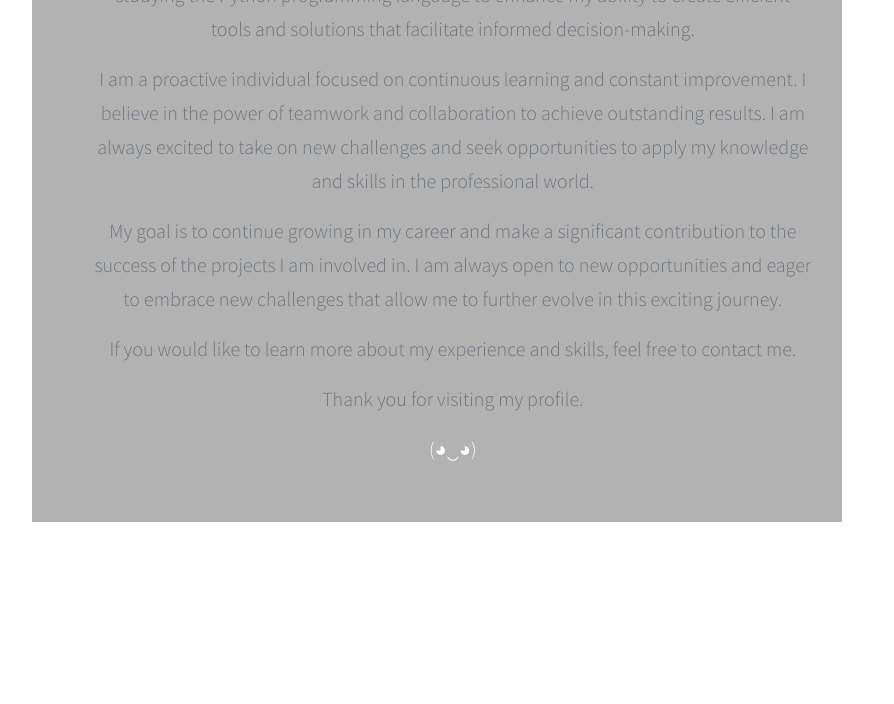
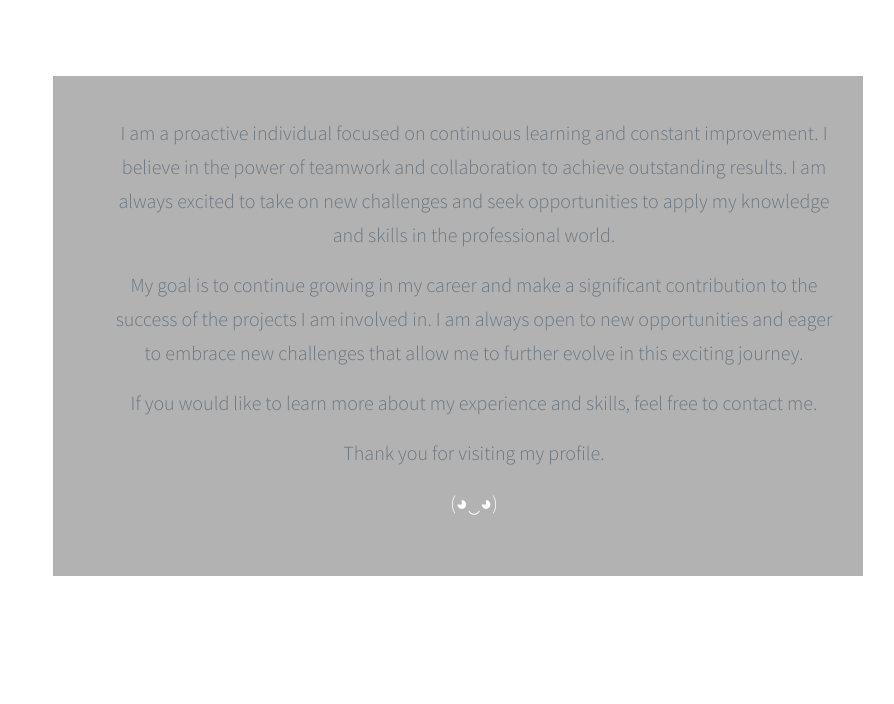
Before and after one commit to floorii18/FinalProject, a Django app: page /about/ in a window 1280 px wide; the page is wider, and only the part inside the window is pictured. Shown: the part 821-1525 px from the top of that part, without its empty margins (259-1153 px from the left). Before the commit the page ends 1343 px from the top of that part, so only its background shows below. Run offline with Django 4.2, Linux system fonts and the light colour scheme; some libraries are stand-ins or nearby versions.

Commit message:
cambio en about

```diff
--- a/FinalProject/BaseFinalProjectApp/templates/about.html
+++ b/FinalProject/BaseFinalProjectApp/templates/about.html
@@ -2,14 +2,8 @@
 
 {% block content %}
 {% load static %}
-<style>
-  .page-width-1 {
-    position: relative;
-    left: 20%;
-  }
-</style>
           <li data-page-no="3" class="px-3">
-            <div class="position-relative page-width-1 page-center tm-border-top tm-border-bottom">
+            <div class="position-relative page-width-1 page-left tm-border-top tm-border-bottom">
               <div class="circle intro-circle-1"></div>
               <div class="circle intro-circle-2"></div>
               <div class="circle intro-circle-3"></div>
@@ -22,9 +16,18 @@
                   <p class="lead text-secondary text-center">With a solid engineering background, I've had the opportunity to work on exciting and challenging projects that have honed my skills in the field of quality management. My dedication to excellence and ensuring products and services meet the highest standards has been the driving force behind my commitment to every project I engage with.</p>
 
                   <p class="lead text-secondary text-center">Throughout my professional journey, I've developed technical expertise in the thorough analysis and testing of web applications, ensuring a seamless and error-free user experience. My ability to collaborate effectively with multidisciplinary teams and communicate clearly and concisely has enabled me to lead and participate in successful projects.</p>
-
-                  <p class="lead text-secondary text-center">In addition to my skills in quality testing, my interest in data analysis has led me to explore new ways of extracting valuable insights from large datasets. Currently, I am studying the Python programming language to enhance my ability to create efficient tools and solutions that facilitate informed decision-making.</p>
-
+              </ul>
+              </div>
+            </div>
+          </li>
+          <li data-page-no="3" class="px-3">
+            <div class="position-relative page-width-1 page-right tm-border-top tm-border-bottom">
+              <div class="circle intro-circle-1"></div>
+              <div class="circle intro-circle-2"></div>
+              <div class="circle intro-circle-3"></div>
+              <div class="circle intro-circle-4"></div>
+              <div class="tm-bg-dark content-pad">
+                <ul>
                   <p class="lead text-secondary text-center">I am a proactive individual focused on continuous learning and constant improvement. I believe in the power of teamwork and collaboration to achieve outstanding results. I am always excited to take on new challenges and seek opportunities to apply my knowledge and skills in the professional world.</p>
 
                   <p class="lead text-secondary text-center">My goal is to continue growing in my career and make a significant contribution to the success of the projects I am involved in. I am always open to new opportunities and eager to embrace new challenges that allow me to further evolve in this exciting journey.</p>
```
